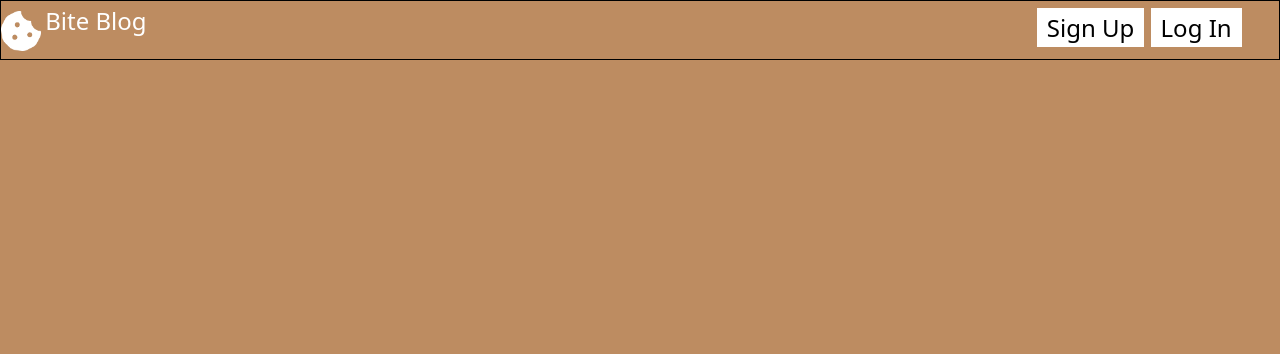
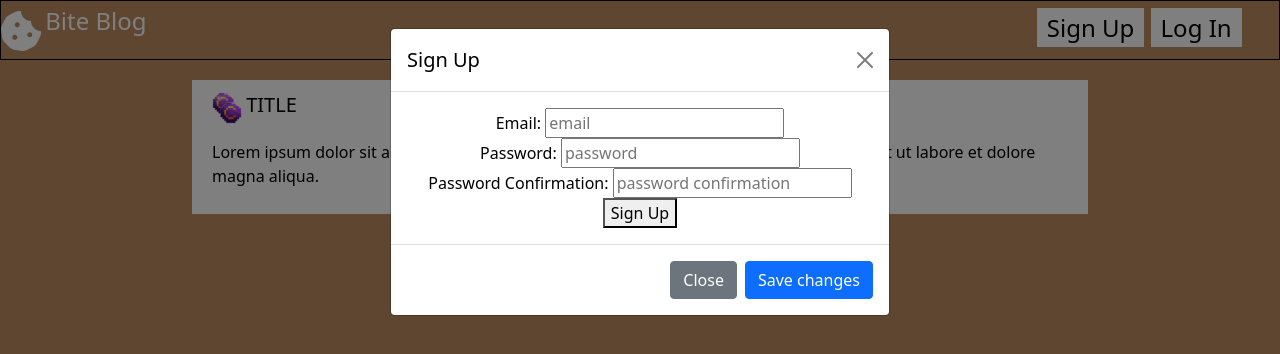
Before and after one commit to avongalie/Bite-Blog, a website built with webpack: page index.html in a window 1280 px wide. Both pictures are taken after a click on the item "Sign Up". Built offline with nearby package versions, Linux system fonts and the light colour scheme.

Commit message:
styled post and began sign up

```diff
--- a/app/styles/index.scss
+++ b/app/styles/index.scss
@@ -38,6 +38,34 @@ li{
     padding: 3px 10px;
 }
 
+.post{
+    width: 70vw;
+    margin: 0 auto;
+    margin-top: 20px;
+    background-color: white;
+    color: black;
+    padding: 10px 20px;
+    font-size: 12pt;
+}
+
+.modal {
+    color: black;
+}
+
+.modal-body{
+    text-align: center;
+    margin: 0 auto;
+}
+
+.title {
+    margin-top: 5px;
+    font-size: 15pt;
+}
+
+.profile-pic{
+    width: 30px;
+}
+
 .hidden{
     display: none;
 }
--- a/index.html
+++ b/index.html
@@ -25,5 +25,38 @@
           <li>Home</li>
         </ul>
       </nav>
+      <div class="post">
+        <p><img class="profile-pic" src="images/2ccs.png"> <span class="title">TITLE</span></p>
+        <p>Lorem ipsum dolor sit amet, consectetur adipiscing elit, sed do eiusmod tempor
+          incididunt ut labore et dolore magna aliqua.</p>
+      </div>
+
+
+<!-- Sign Up Modal -->
+<div class="modal fade" id="signUpModal" tabindex="-1" aria-labelledby="signUpModalLabel" aria-hidden="true">
+  <div class="modal-dialog">
+    <div class="modal-content">
+      <div class="modal-header">
+        <h5 class="modal-title" id="signUpModalLabel">Sign Up</h5>
+        <button type="button" class="btn-close" data-bs-dismiss="modal" aria-label="Close"></button>
+      </div>
+      <div class="modal-body">
+        <form id="sign-up-form">
+          Email: <input name="credentials[email]" type="email" placeholder="email">
+          <br>
+          Password: <input name="credentials[password]" type="password" placeholder="password">
+          <br>
+          Password Confirmation: <input name="credentials[password_confirmation]" type="password" placeholder="password confirmation">
+          <br>
+          <button type="submit">Sign Up</button>
+        </form>
+      </div>
+      <div class="modal-footer">
+        <button type="button" class="btn btn-secondary" data-bs-dismiss="modal">Close</button>
+        <button type="button" class="btn btn-primary">Save changes</button>
+      </div>
+    </div>
+  </div>
+</div>
     </body>
 </html>
```
Also changed, not shown: images/2ccs.png (added).
